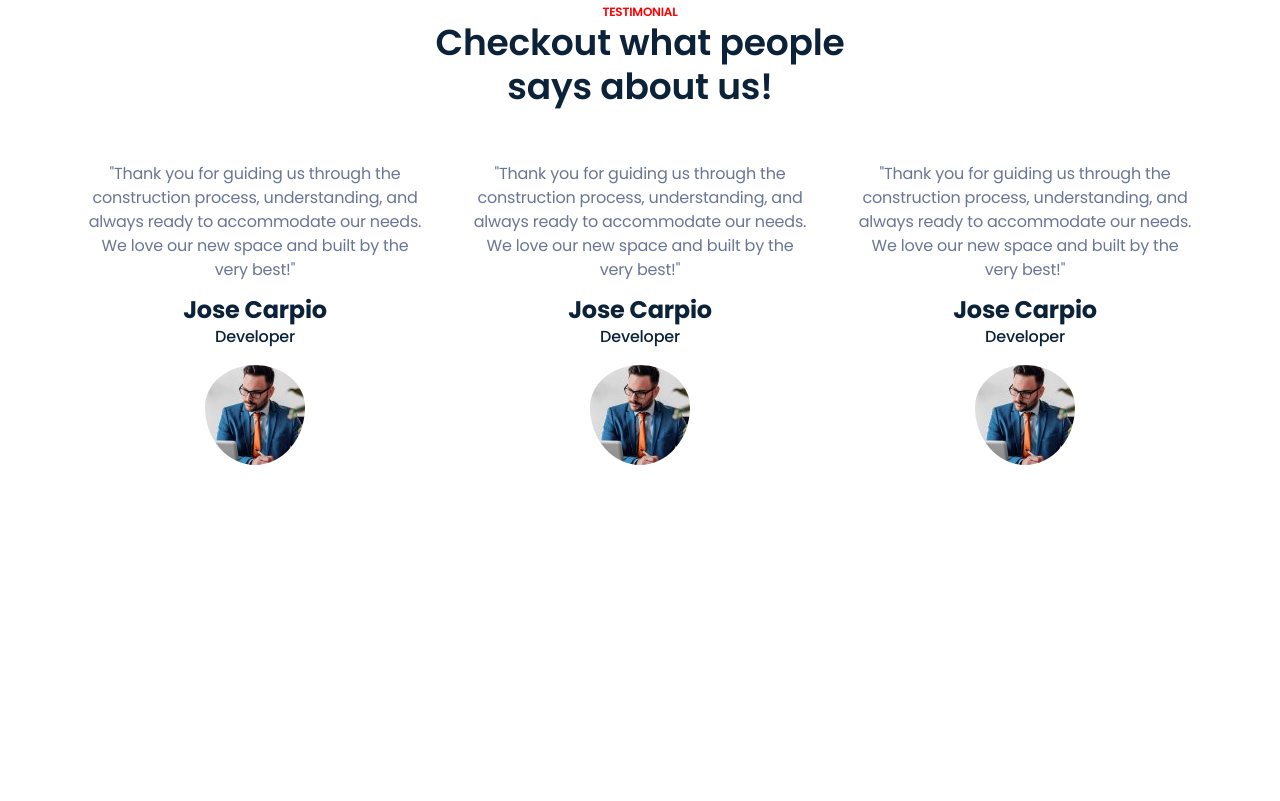
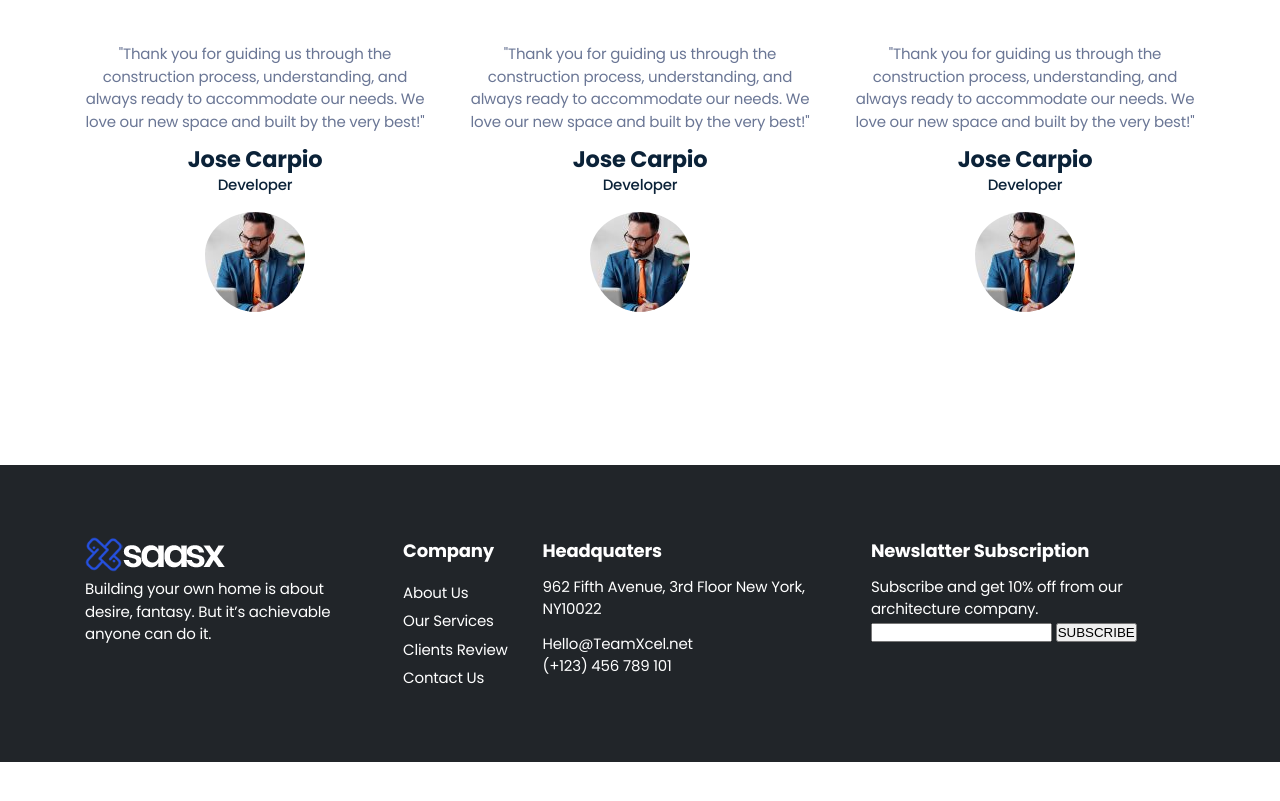
Before and after one commit to jsdev297/Startup-Landing-Website-Design, a plain HTML site: page index.html in a window 1280 px wide. Shown: the part 3372-4173 px from the top of the page. Before the commit the page ends 4134 px from the top, so only its background shows below. Drawn offline with nearby package versions, Linux system fonts and the light colour scheme.

Commit message:
Footer Upper Section Done

```diff
--- a/CSS/style.css
+++ b/CSS/style.css
@@ -29,7 +29,7 @@ h4 {
 }
 
 body {
-    font-size: 16px;
+    font-size: 15px;
     line-height: 1.5;
     color: #6a7695;
     font-weight: 400;
@@ -425,3 +425,50 @@ p.title {
     font-weight: 500;
     margin-top: -3px;
 }
+
+.footer-grid {
+    display: grid;
+    grid-template-columns: auto auto auto auto;
+    grid-column-gap: 35px;
+}
+
+footer.page-footer {
+    background: #212529;
+}
+
+.footerUpperSec {
+    padding: 72px 0;
+}
+
+p.footer_contents.brandContent {
+    color: white;
+}
+
+h4.footer_heading {
+    color: white;
+    text-transform: unset;
+    font-size: 18px;
+    padding-bottom: 12px;
+}
+
+.companyLinks a {
+    display: block;
+    color: white;
+    text-decoration: none;
+    font-size: 15px;
+    margin-top: 6px;
+    transition: color .5s;
+}
+
+.companyLinks a:hover {
+    color: #007bff;
+}
+
+p.addressS {
+    color: white;
+    padding-bottom: 12px;
+}
+
+p.footer_contents {
+    color: white;
+}
--- a/index.html
+++ b/index.html
@@ -340,6 +340,68 @@
     <!-- Home Page Testimonial Section Ends Here -->
 
 
+
+    <!-- Footer Section Starts Here -->
+    <footer class="page-footer">
+
+        <!-- Footer Upper Section Starts Here -->
+        <div class="footerUpperSec">
+            <div class="container">
+                <div class="footer-grid">
+
+                    <!-- Footer Brand Section -->
+                    <div class="footer-grid-element Brand">
+                        <a href="">
+                            <img src="./Assets/logo-light.png" alt="">
+                        </a>
+                        <p class="footer_contents brandContent">Building your own home is about desire, fantasy. But
+                            it’s
+                            achievable
+                            anyone can do it. </p>
+                    </div>
+
+                    <!-- Footer Company Section -->
+                    <div class="footer-grid-element companyS">
+                        <h4 class="footer_heading">Company</h4>
+                        <div class="companyLinks">
+                            <a href="#">About Us</a>
+                            <a href="#">Our Services</a>
+                            <a href="#">Clients Review</a>
+                            <a href="#">Contact Us</a>
+                        </div>
+                    </div>
+
+                    <!-- Footer Address -->
+                    <div class="footer-grid-element address">
+                        <h4 class="footer_heading">Headquaters</h4>
+                        <p class="addressS">962 Fifth Avenue, 3rd Floor New York, NY10022</p>
+                        <p class="addressS">Hello@TeamXcel.net <br />
+                            (+123) 456 789 101</p>
+                    </div>
+
+                    <!-- Newslater -->
+                    <div class="footer-grid-element newslater">
+                        <h4 class="footer_heading"> Newslatter Subscription</h4>
+                        <p class="footer_contents">Subscribe and get 10% off from our
+                            architecture company. </p>
+
+                        <div class="subscribe">
+                            <input type="text" class="subscribeInput">
+                            <button class="subscribeBtn">SUBSCRIBE</button>
+                        </div>
+                    </div>
+
+                </div>
+            </div>
+        </div>
+        <!-- Footer Upper Section Ends Here -->
+
+        <!-- Footer D -->
+
+    </footer>
+    <!-- Footer Section Ends Here -->
+
+
     <br><br><br><br><br><br>
 
     <!-- Script JS -->
```
Also changed, not shown: Assets/logo-light.png (added).
